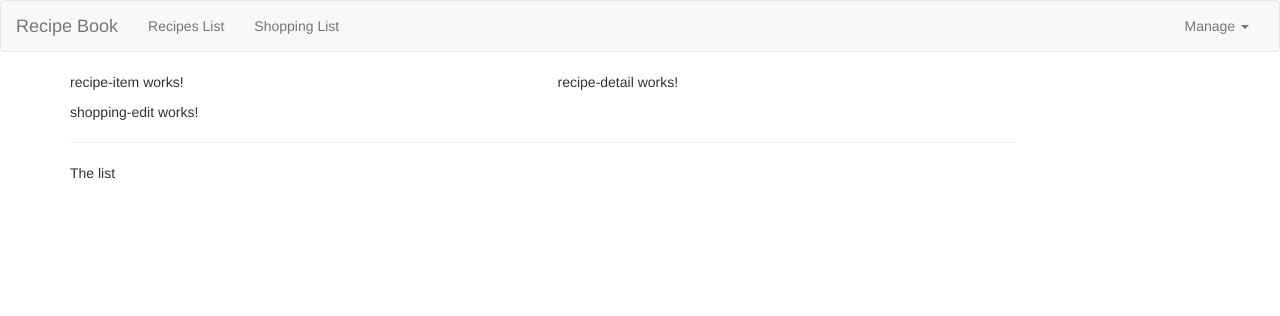
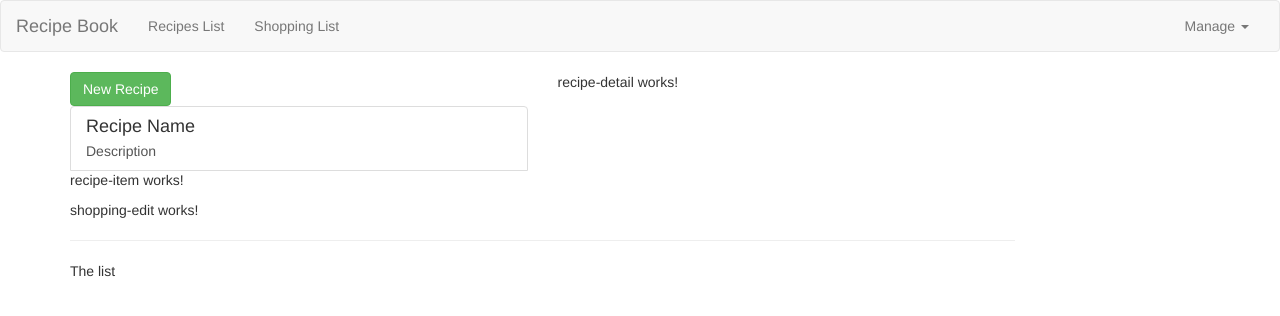
Before and after one commit to t-hnh10/ez-list, an Angular app: page / in a window 1280 px wide. Shown: the top 316 px of the page. Built offline with nearby package versions, Linux system fonts and the light colour scheme.

Commit message:
Added Content to the Recipes Components

```diff
--- a/src/app/recipes/recipe-list/recipe-list.component.html
+++ b/src/app/recipes/recipe-list/recipe-list.component.html
@@ -1 +1,19 @@
-<app-recipe-item></app-recipe-item>
+<div class="row">
+    <div class="col-xs-12">
+        <button class="btn btn-success">New Recipe</button>
+    </div>
+</div>
+<div class="row">
+    <div class="col-xs-12">
+        <a href="#" class="list-group-item clearfix">
+            <div class="pull-left">
+                <h4 class="list-group-item-heading">Recipe Name</h4>
+                <p class="list-group-item-text">Description</p>
+            </div>
+            <span class="pull-right">
+                <img src="" alt="" class="img-responsive"style="max-height: 50px;">
+            </span>
+        </a>
+        <app-recipe-item></app-recipe-item>
+    </div>
+</div>
--- a/src/app/recipes/recipe-list/recipe-list.component.ts
+++ b/src/app/recipes/recipe-list/recipe-list.component.ts
@@ -1,4 +1,5 @@
 import { Component, OnInit } from '@angular/core';
+import { Recipe } from '../recipe.model';
 
 @Component({
   selector: 'app-recipe-list',
@@ -6,6 +7,9 @@
   styleUrls: ['./recipe-list.component.scss']
 })
 export class RecipeListComponent implements OnInit {
+  recipes: Recipe[] = [
+    new Recipe('A Test Recipe', 'This is simply a test', 'https://natashaskitchen.com/wp-content/uploads/2018/08/Chicken-Stir-Fry-1-1.jpg')
+  ];
 
   constructor() { }
 
```
